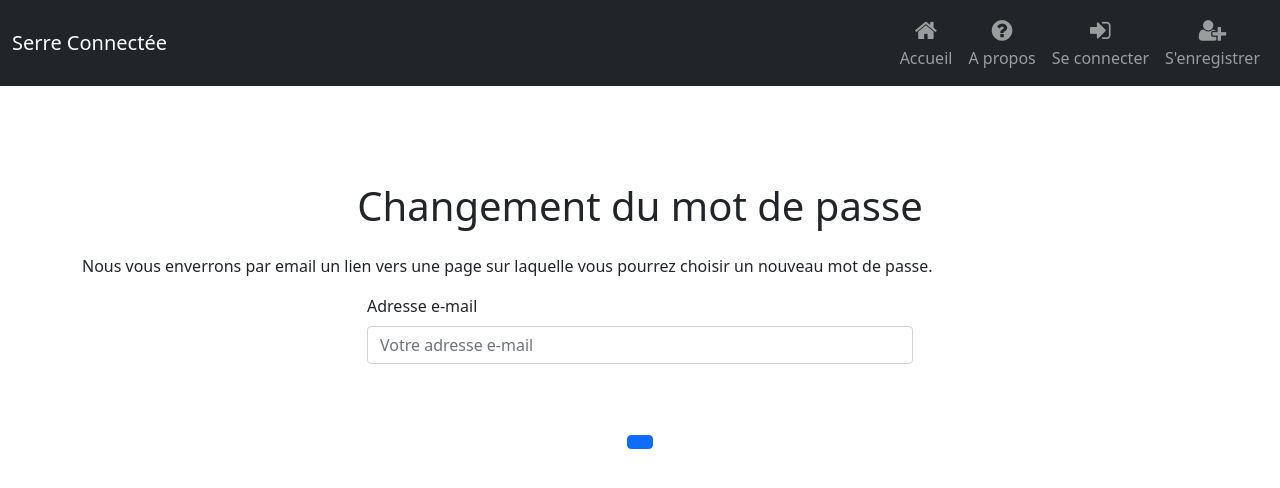
After one commit to Hyperion60/SerreConnectee, a Django app: template templates/User/before-password.html in a window 1280 px wide. The commit adds this page. Shown: the top 488 px of the page. Run offline with Django 4.2, Linux system fonts and the light colour scheme; the template is opened without the code that fills it, so the values that code supplies are empty; some libraries are stand-ins or nearby versions.

Commit message:
password: Add recovery password procedure

```diff
--- a/SerreConnectee/settings.py
+++ b/SerreConnectee/settings.py
@@ -19,6 +19,7 @@ BASE_DIR = Path(__file__).resolve().parent.parent
 # Load environment file into development environment
 if not os.getenv("PRODUCTION"):
     load_dotenv(BASE_DIR / "deploiements/secret.env")
+
 
 # Quick-start development settings - unsuitable for production
 # See https://docs.djangoproject.com/en/4.0/howto/deployment/checklist/
--- a/SerreConnectee/urls.py
+++ b/SerreConnectee/urls.py
@@ -22,10 +22,14 @@ urlpatterns = [
     path('', views.index, name="index"),
     path('about/', views.about, name="about"),
     path('account/detail/', account.account_detail, name="detail"),
-    re_path(r'^activate/(?P<uidb64>[0-9A-Za-z_\-\']+)/(?P<token>[0-9A-Za-z]{1,13}-[0-9A-Za-z]{1,32})/$', views.activate_account, name="activate"),
+    re_path(r'^activate/(?P<uidb64>[0-9A-Za-z_\-\']+)/(?P<token>[0-9A-Za-z]{1,13}-[0-9A-Za-z]{1,32})/$',
+            views.activate_account, name="activate"),
     path('admin/', admin.site.urls, name="admin"),
     path('login/', views.login_user, name="login"),
     path('logout/', views.logout_user, name="logout"),
+    re_path(r'^modify/(?P<uidb64>[0-9A-Za-z_\-\']+)/(?P<token>[0-9A-Za-z]{1,13}-[0-9A-Za-z]{1,32})/$',
+            views.modify_password, name="modify-password"),
+    path('recover/', views.recover_password, name="recover-password"),
     path('signup/', views.signup_user, name="signup"),
     path('test/', views.test_arduino),
 ]
--- /dev/null
+++ b/templates/User/before-password.html
@@ -0,0 +1,47 @@
+{% extends 'base.html' %}
+{% block content %}
+<div class="container">
+    <div class="row">
+        <div class="mb-5"></div>
+    </div>
+    <div class="row justify-content-md-center">
+        <div class="mb-5"></div>
+        <div class="mb-3">
+            <h1 style="text-align: center">Changement du mot de passe</h1>
+        </div>
+    </div>
+    {% if errors %}
+    <div class="row justify-content-center">
+        <div class="mb-5"></div>
+        <div class="card text-white bg-danger mb-3" style="max-width: 18rem; min-width: 50%;">
+            <div class="card-body">
+                <h5 class="card-title">Erreurs</h5>
+                <p class="card-text">
+                    {% for error in errors %}
+                    - {{ error }}
+                    {% endfor %}
+                </p>
+            </div>
+        </div>
+    </div>
+    {% endif %}
+    <p class="text-break">
+        Nous vous enverrons par email un lien vers une page sur laquelle vous pourrez choisir un nouveau mot de passe.
+    </p>
+    <form method="post" action="/recover/">
+        {% csrf_token %}
+        <div class="row justify-content-center">
+            <div class="col-12 col-md-6 mb-3" style="min-width: 50%">
+                <label for="email-input" class="form-label">Adresse e-mail</label>
+                <input type="email" class="form-control" id="email-input" name="email" placeholder="Votre adresse e-mail" required>
+            </div>
+        </div>
+        <div class="mb-5"></div>
+        <div class="row justify-content-md-center">
+            <div class="col-12 col-md-8 text-center">
+                <button class="btn btn-primary" style="align-content: center" type="submit"></button>
+            </div>
+        </div>
+    </form>
+</div>
+{% endblock %}
--- a/templates/base.html
+++ b/templates/base.html
@@ -45,8 +45,6 @@
                                 A propos
                             </a>
                         </li>
-                    </ul>
-                    <ul class="navbar-nav ">
                         {% if restricted is None %}
                         {% if not user.is_authenticated %}
                         <li class="nav-item">
```
Also changed, not shown: SerreConnectee/views.py (+64 -0 lines), templates/User/after-password.html (added, +10 -0 lines), templates/User/email/recover_password.html (added, +9 -0 lines).
